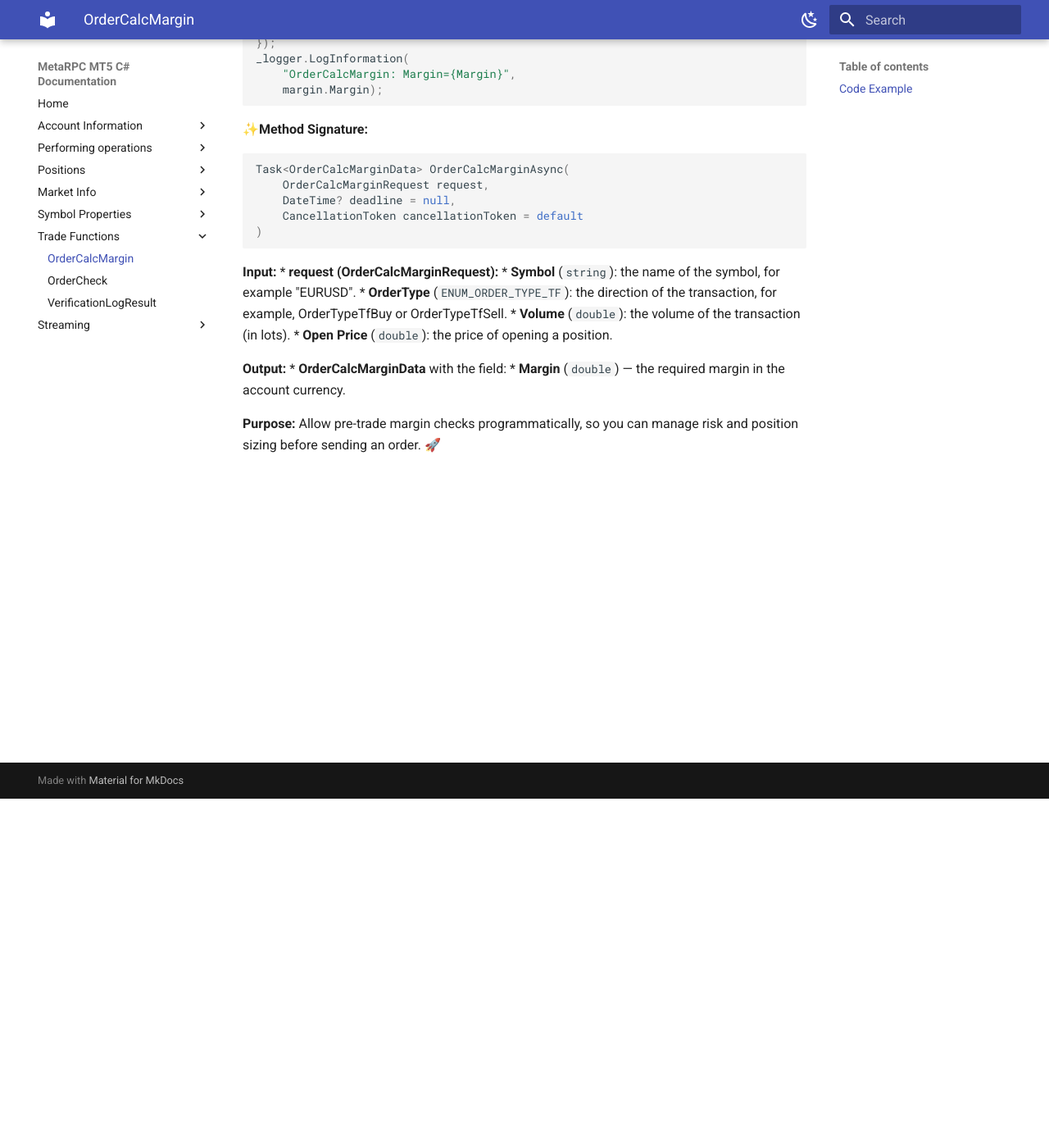
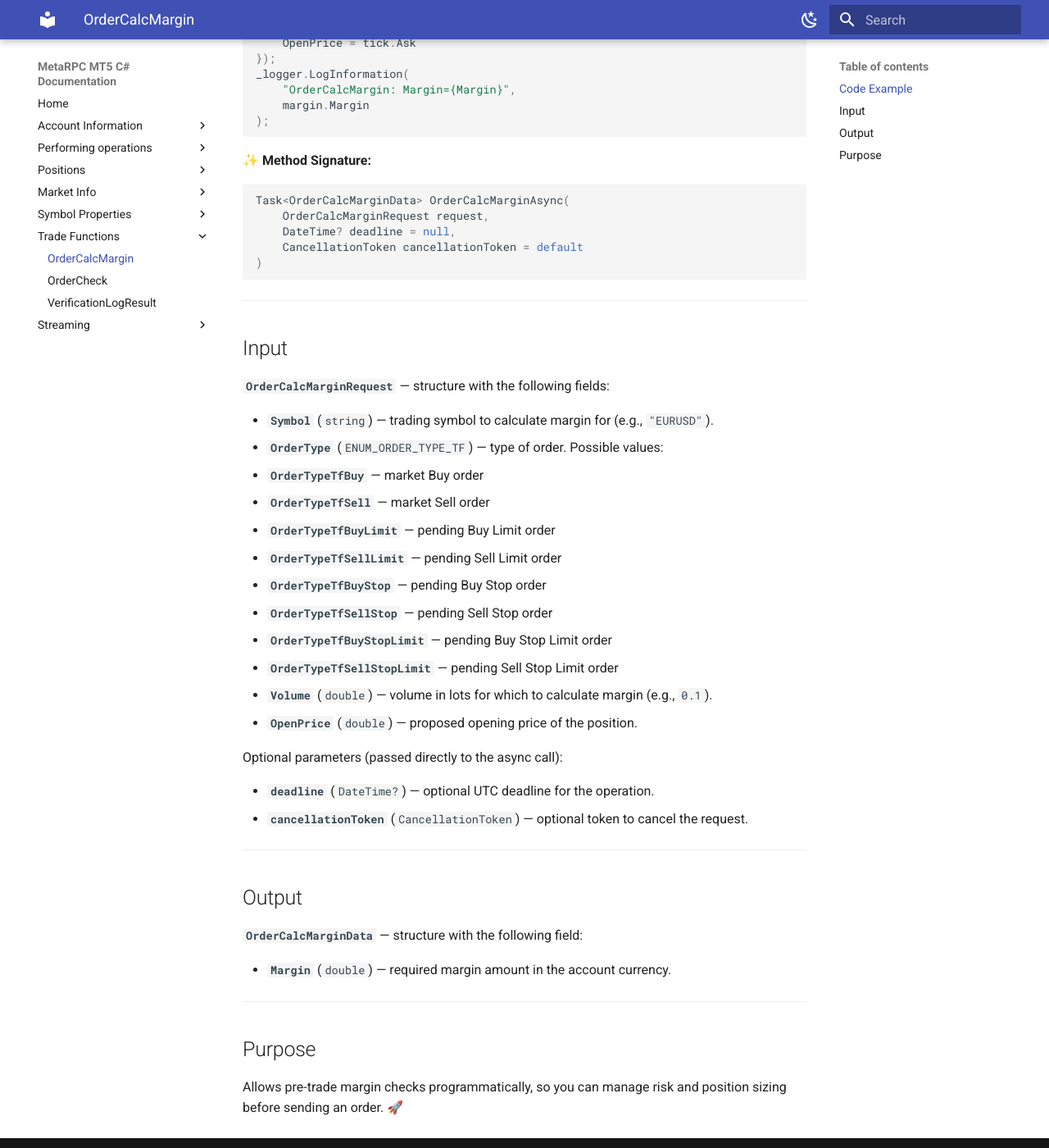
Before and after one commit to MetaRPC/CSharpMT5, an MkDocs documentation site: the page built from docs/TradeFunctions/OrderCalcMargin.md, in a window 1280 px wide and 1400 px high, scrolled down 426 px. Shown: the whole window at 82% size. Built offline with MkDocs 1.6.1 and Material for MkDocs 9.7.7, drawn with Linux system fonts in a browser that asks for light colours; some of the changed text lies outside the part shown.

Commit message:
Update OrderCalcMargin.md

````diff
--- a/docs/TradeFunctions/OrderCalcMargin.md
+++ b/docs/TradeFunctions/OrderCalcMargin.md
@@ -17,10 +18,12 @@ var margin = await _mt5Account.OrderCalcMarginAsync(new OrderCalcMarginRequest
 });
 _logger.LogInformation(
     "OrderCalcMargin: Margin={Margin}",
-    margin.Margin);
+    margin.Margin
+);
 ```
 
-✨**Method Signature:**
+✨ **Method Signature:**
+
 ```csharp
 Task<OrderCalcMarginData> OrderCalcMarginAsync(
     OrderCalcMarginRequest request,
@@ -29,15 +32,41 @@ Task<OrderCalcMarginData> OrderCalcMarginAsync(
 )
 ```
 
- **Input:**
- * **request (OrderCalcMarginRequest):**
-  * **Symbol** (`string`): the name of the symbol, for example "EURUSD".
-  * **OrderType** (`ENUM_ORDER_TYPE_TF`): the direction of the transaction, for example, OrderTypeTfBuy or OrderTypeTfSell.
-  * **Volume** (`double`): the volume of the transaction (in lots).
-  * **Open Price** (`double`): the price of opening a position.
+---
 
- **Output:**
- * **OrderCalcMarginData** with the field:
-  * **Margin** (`double`) — the required margin in the account currency.
+## Input
 
-**Purpose:** Allow pre-trade margin checks programmatically, so you can manage risk and position sizing before sending an order. 🚀
+**`OrderCalcMarginRequest`** — structure with the following fields:
+
+* **`Symbol`** (`string`) — trading symbol to calculate margin for (e.g., `"EURUSD"`).
+* **`OrderType`** (`ENUM_ORDER_TYPE_TF`) — type of order. Possible values:
+
+  * **`OrderTypeTfBuy`** — market Buy order
+  * **`OrderTypeTfSell`** — market Sell order
+  * **`OrderTypeTfBuyLimit`** — pending Buy Limit order
+  * **`OrderTypeTfSellLimit`** — pending Sell Limit order
+  * **`OrderTypeTfBuyStop`** — pending Buy Stop order
+  * **`OrderTypeTfSellStop`** — pending Sell Stop order
+  * **`OrderTypeTfBuyStopLimit`** — pending Buy Stop Limit order
+  * **`OrderTypeTfSellStopLimit`** — pending Sell Stop Limit order
+* **`Volume`** (`double`) — volume in lots for which to calculate margin (e.g., `0.1`).
+* **`OpenPrice`** (`double`) — proposed opening price of the position.
+
+Optional parameters (passed directly to the async call):
+
+* **`deadline`** (`DateTime?`) — optional UTC deadline for the operation.
+* **`cancellationToken`** (`CancellationToken`) — optional token to cancel the request.
+
+---
+
+## Output
+
+**`OrderCalcMarginData`** — structure with the following field:
+
+* **`Margin`** (`double`) — required margin amount in the account currency.
+
+---
+
+## Purpose
+
+Allows pre-trade margin checks programmatically, so you can manage risk and position sizing before sending an order. 🚀
````
Also changed, not shown: other parts of docs/TradeFunctions/OrderCalcMargin.md (+1 -0 lines).
